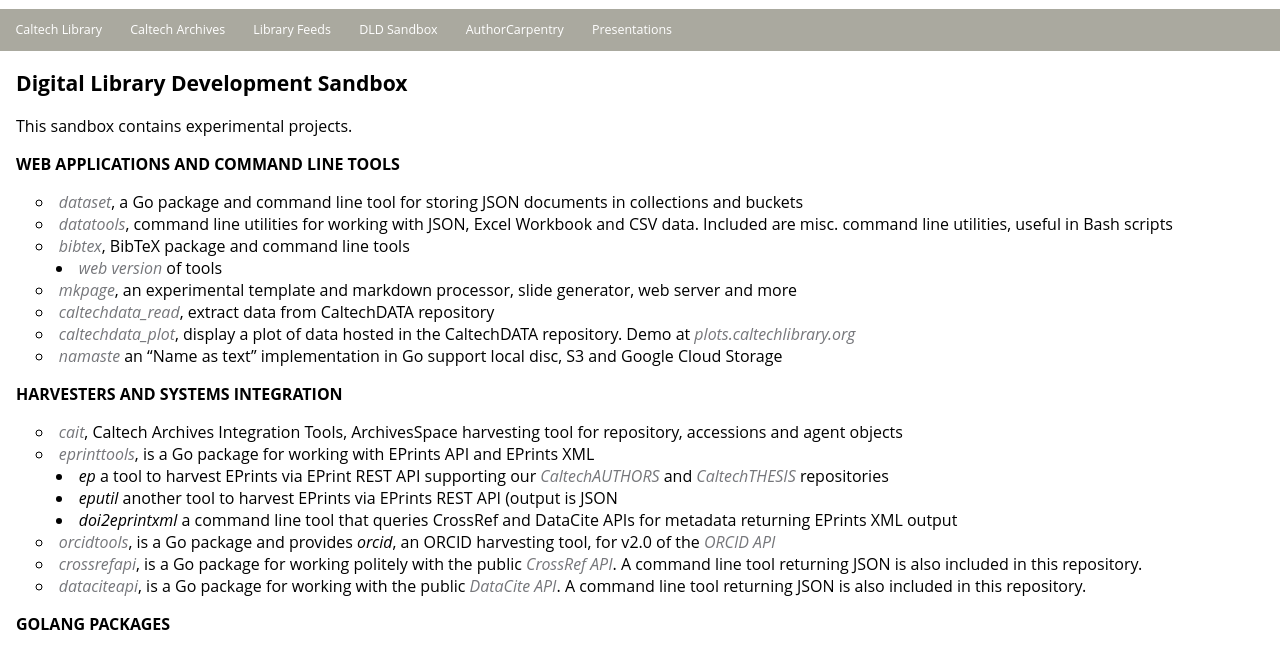
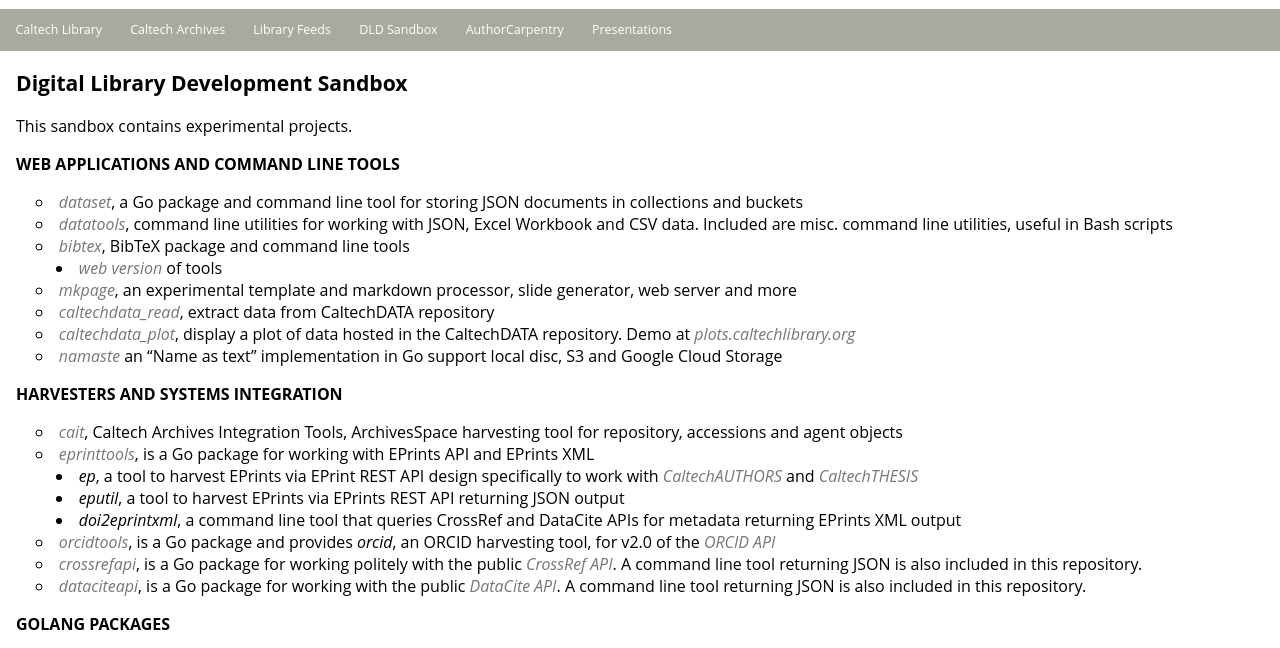
Before and after one commit to caltechlibrary/caltechlibrary.github.io, a plain HTML site: page index.html in a window 1280 px wide. Shown: the part 96-744 px from the top of the page. Drawn offline with Linux system fonts and the light colour scheme.

Commit message:
Publishing website

```diff
--- a/index.html
+++ b/index.html
@@ -49,9 +49,9 @@ display a plot of data hosted in the CaltechDATA repository. Demo at <a href="pl
 <li><a href="https://caltechlibrary.github.io/eprinttools">eprinttools</a>, is a Go package for working with EPrints API and EPrints XML
 
 <ul>
-<li><em>ep</em> a tool to harvest EPrints via EPrint REST API supporting our <a href="http://authors.library.caltech.edu">CaltechAUTHORS</a> and <a href="http://thesis.library.caltech.edu">CaltechTHESIS</a> repositories</li>
-<li><em>eputil</em> another tool to harvest EPrints via EPrints REST API (output is JSON</li>
-<li><em>doi2eprintxml</em> a command line tool that queries CrossRef and DataCite APIs for metadata returning EPrints XML output</li>
+<li><em>ep</em>, a tool to harvest EPrints via EPrint REST API design specifically to work with <a href="http://authors.library.caltech.edu">CaltechAUTHORS</a> and <a href="http://thesis.library.caltech.edu">CaltechTHESIS</a></li>
+<li><em>eputil</em>, a tool to harvest EPrints via EPrints REST API returning JSON output</li>
+<li><em>doi2eprintxml</em>, a command line tool that queries CrossRef and DataCite APIs for metadata returning EPrints XML output</li>
 </ul></li>
 <li><a href="https://caltechlibrary.github.io/orcidtools">orcidtools</a>, is a Go package and provides <em>orcid</em>, an ORCID harvesting tool, for v2.0 of the <a href="https://orcid.org/organizations/integrators/API">ORCID API</a></li>
 <li><a href="https://caltechlibrary.github.io/crossrefapi">crossrefapi</a>, is a Go package for working politely with the public <a href="https://api.crossref.org">CrossRef API</a>. A command line tool returning JSON is also included in this repository.</li>
```
Also changed, not shown: 1 other file.
